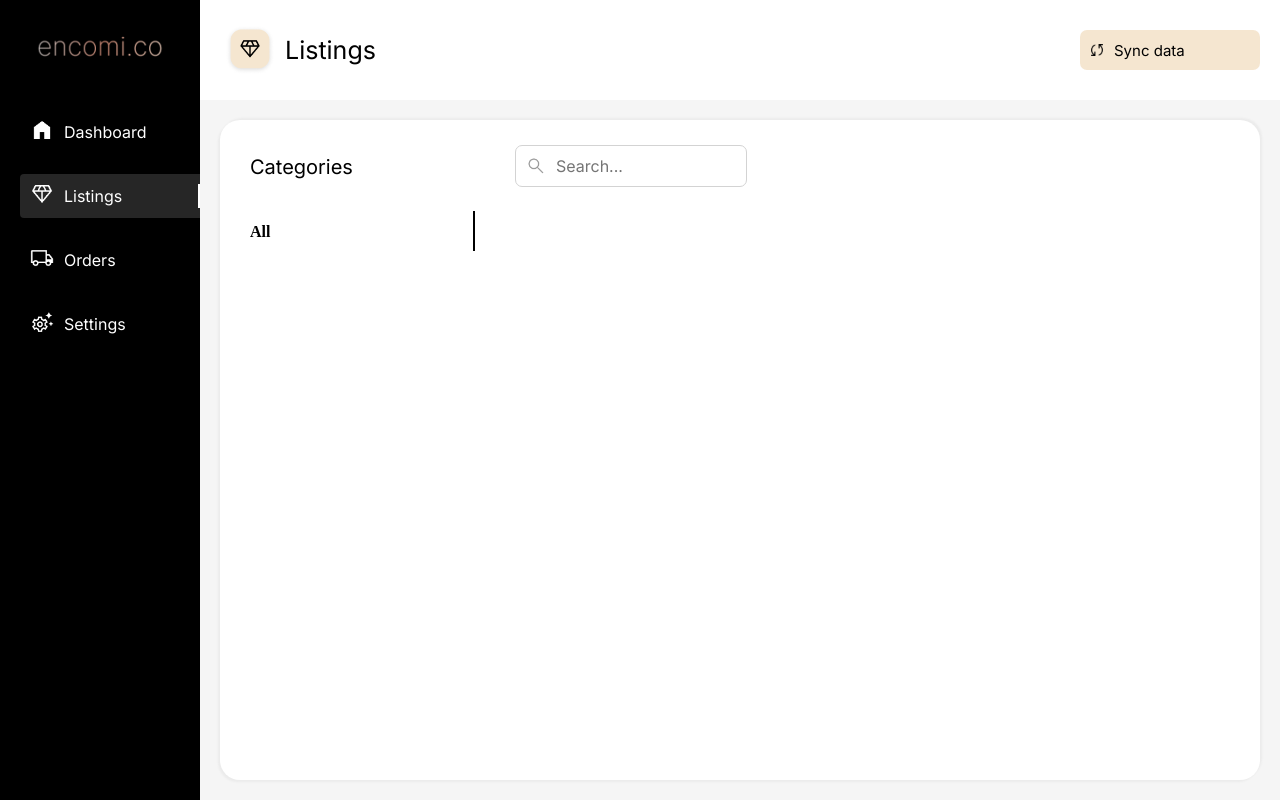
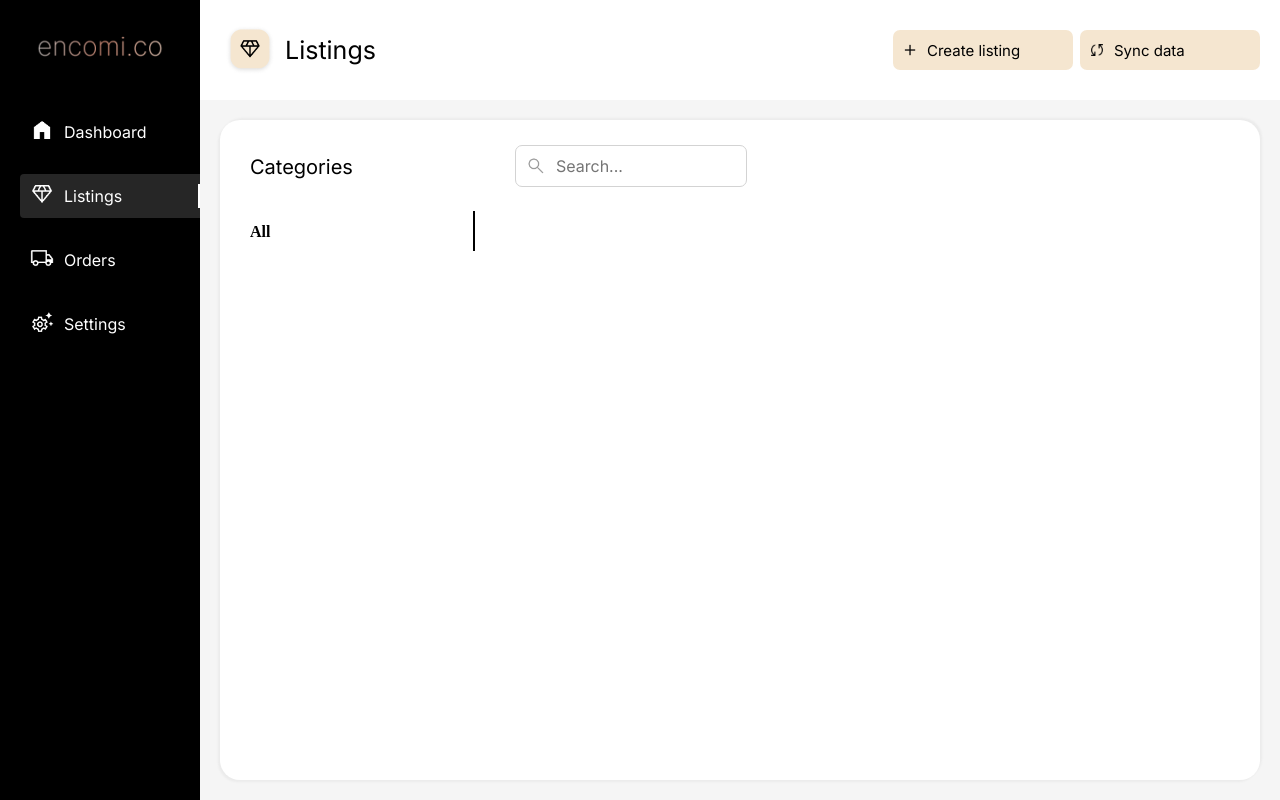
Before and after one commit to nicklas-rn/encomi, a Django app: template shop/templates/shop/listings_dashboard.html in a window 1280 px wide. Run offline with Django 3.2, Linux system fonts and the light colour scheme; the template is opened without the code that fills it, so the values that code supplies are empty; some web fonts are replaced.

Commit message:
added button create listing to listings page

```diff
--- a/shop/static/shop/listings_dashboard_style.css
+++ b/shop/static/shop/listings_dashboard_style.css
@@ -5,6 +5,14 @@
     box-shadow: -2px 2px 2px #EBEBEB,
             2px -2px 2px #EBEBEB;
     height: calc(100% - 50px);
+}
+
+.listings-buttons-wrapper {
+    display: flex;
+}
+
+.create-listing-button {
+    margin-right: 7px;
 }
 
 .sync-data-button {
--- a/shop/templates/shop/listings_dashboard.html
+++ b/shop/templates/shop/listings_dashboard.html
@@ -21,9 +21,10 @@
 <nav id="header">
     <p id="header-title"><img class="icon-header"
                 src="/media/icons/listings-dashboard.png" alt="">Listings</p>
-
-    <a class="sync-data-button" href="/scrape/{{seller}}"><img class="sync-data-img" src="/media/icons/sync-data.png">Sync data</a>
-
+    <div class="listings-buttons-wrapper">
+        <a class="create-listing-button sync-data-button" href="/dashboard/listings_new/{{seller}}"><img class="plus-img sync-data-img" src="/media/icons/plus.png">Create listing</a>
+        <a class="sync-data-button" href="/scrape/{{seller}}"><img class="sync-data-img" src="/media/icons/sync-data.png">Sync data</a>
+    </div>
 </nav>
 
 
```
